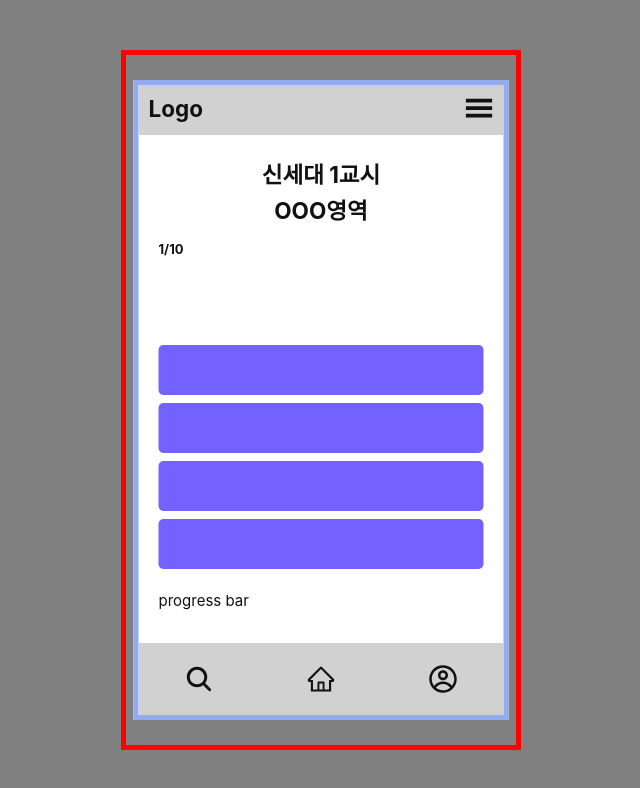
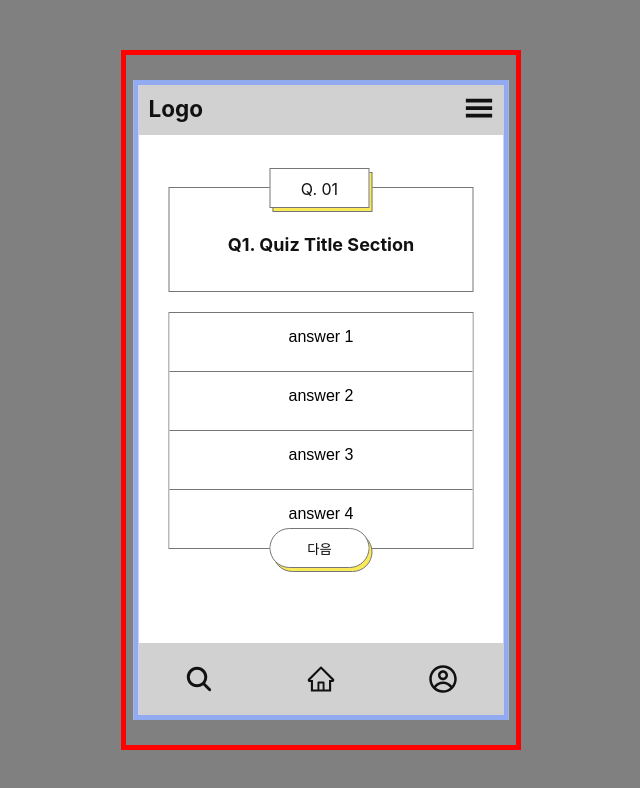
Before and after one commit to zubetcha/Final-project, a React (Create React App) app: page /quiz in a window 1280 px wide. Shown: the top 788 px of the page, without its empty margins (439-1079 px from the left). Built offline with nearby package versions, Linux system fonts and the light colour scheme; no server answers.

Commit message:
[Design]수정 수정된 와이어프레임 반영하여 퀴즈 문제 페이지 뷰 수정

```diff
--- a/src/components/QuizPaper.js
+++ b/src/components/QuizPaper.js
@@ -35,46 +35,29 @@ const QuizPaper = (props) => {
   return (
     <>
       <Wrapper>
-        <div style={{ width: '100%', padding: '10px 0' }}>
-          <h4 style={{ fontSize: '13px', textAlign: 'left' }}>
-            <span>{user_answer_list.length + 1}</span>/10
-          </h4>
-          <div style={{ height: '56px', fontSize: '18px', fontWeight: 'bold', textAlign: 'left' }}>{quiz_list ? quiz.question : null}</div>
-        </div>
-        <div style={{ width: '100%', height: '100%', display: 'flex', flexDirection: 'column', alignItems: 'center', justifyContent: 'center' }}>
-          <button
-            className="answer-btn"
-            onClick={() => {
-              setAnswer(quiz_list ? quiz.choice[0] : null)
-            }}
-          >
-            {quiz_list ? quiz.choice[0] : null}
-          </button>
-          <button
-            className="answer-btn"
-            onClick={() => {
-              setAnswer(quiz_list ? quiz.choice[1] : null)
-            }}
-          >
-            {quiz_list ? quiz.choice[1] : null}
-          </button>
-          <button
-            className="answer-btn"
-            onClick={() => {
-              setAnswer(quiz_list ? quiz.choice[2] : null)
-            }}
-          >
-            {quiz_list ? quiz.choice[2] : null}
-          </button>
-          <button
-            className="answer-btn"
-            onClick={() => {
-              setAnswer(quiz_list ? quiz.choice[3] : null)
-            }}
-          >
-            {quiz_list ? quiz.choice[3] : null}
-          </button>
-        </div>
+        <QuizTitle>
+          <div className="question-number-box box-1">Q. 01</div>
+          <div className="question-number-box box-2"></div>
+          <h2 className="title">Q1. Quiz Title Section</h2>
+        </QuizTitle>
+        <QuizBox>
+          <div>
+            <button className="answer-btn">answer 1</button>
+          </div>
+          <div>
+            <button className="answer-btn">answer 2</button>
+          </div>
+          <div>
+            <button className="answer-btn">answer 3</button>
+          </div>
+          <div>
+            <button className="answer-btn btn-4">answer 4</button>
+          </div>
+          <div className="next-btn-box box-1">
+            <button className="next-btn">다음</button>
+          </div>
+          <div className="next-btn-box box-2"></div>
+        </QuizBox>
       </Wrapper>
     </>
   )
@@ -95,23 +78,92 @@ const Wrapper = styled.div`
   transition: all 0.1s ease-in-out;
   &::after {
   }
+`
 
-  .answer-btn {
+const QuizTitle = styled.div`
+  position: relative;
+  width: 100%;
+  height: 105px;
+  margin: 40px 0 0;
+  border: 1px solid #767676;
+  display: flex;
+  align-items: center;
+  justify-content: center;
+
+  .question-number-box {
+    width: 100px;
+    height: 40px;
+    position: absolute;
+    border: 1px solid #767676;
+    background-color: #fff;
+  }
+
+  .box-1 {
+    top: -20px;
+    left: 33%;
+    z-index: 2;
+    text-align: center;
+    line-height: 40px;
     font-size: 16px;
-    color: #ffffff;
-    background-color: rgb(115, 98, 255);
-    border-radius: 5px;
-    height: 50px;
-    padding: 4px;
-    margin: 4px;
+  }
+
+  .box-2 {
+    top: -16px;
+    left: 34%;
+    background-color: #faea59;
+  }
+
+  .title {
     width: 100%;
-    font-weight: 700;
-    transition: background-color 0.1s ease-in-out;
-
-    &:hover {
-      background-color: rgb(152, 141, 253);
-    }
+    text-align: center;
+    font-size: 18px;
+    padding: 12px 0 0;
   }
 `
 
+const QuizBox = styled.div`
+  position: relative;
+  width: 100%;
+  border: 1px solid #767676;
+  margin: 20px 0 0;
+
+  .answer-btn {
+    width: 100%;
+    padding: 15px 0 25px;
+    font-size: 16px;
+    border-bottom: 1px solid #767676;
+  }
+
+  .btn-4 {
+    border: 0;
+  }
+
+  .next-btn-box {
+    width: 100px;
+    height: 40px;
+    position: absolute;
+    border: 1px solid #767676;
+    border-radius: 20px;
+    background-color: #fff;
+  }
+
+  .box-1 {
+    bottom: -20px;
+    left: 33%;
+    z-index: 2;
+  }
+
+  .box-2 {
+    bottom: -24px;
+    left: 34%;
+    background-color: #faea59;
+  }
+
+  .next-btn {
+    width: 100%;
+    height: 100%;
+    padding: 0;
+    border-radius: 50%;
+  }
+`
 export default QuizPaper
--- a/src/pages/Quiz.js
+++ b/src/pages/Quiz.js
@@ -7,17 +7,7 @@ const Quiz = (props) => {
   return (
     <>
       <Wrapper>
-        <div style={{ width: '100%', padding: '10px 0 0' }}>
-          <h2 style={{ textAlign: 'center' }}>
-            신세대 1교시 <br /> OOO영역
-          </h2>
-        </div>
         <QuizPaper />
-        <div style={{ width: '100%' }}>
-          <div>
-            <div>progress bar</div>
-          </div>
-        </div>
       </Wrapper>
     </>
   )
@@ -25,7 +15,7 @@ const Quiz = (props) => {
 
 const Wrapper = styled.div`
   margin-left: 0px;
-  padding: 0 10px;
+  padding: 0 20px;
   width: 100%;
   height: 100%;
   display: flex;
```
